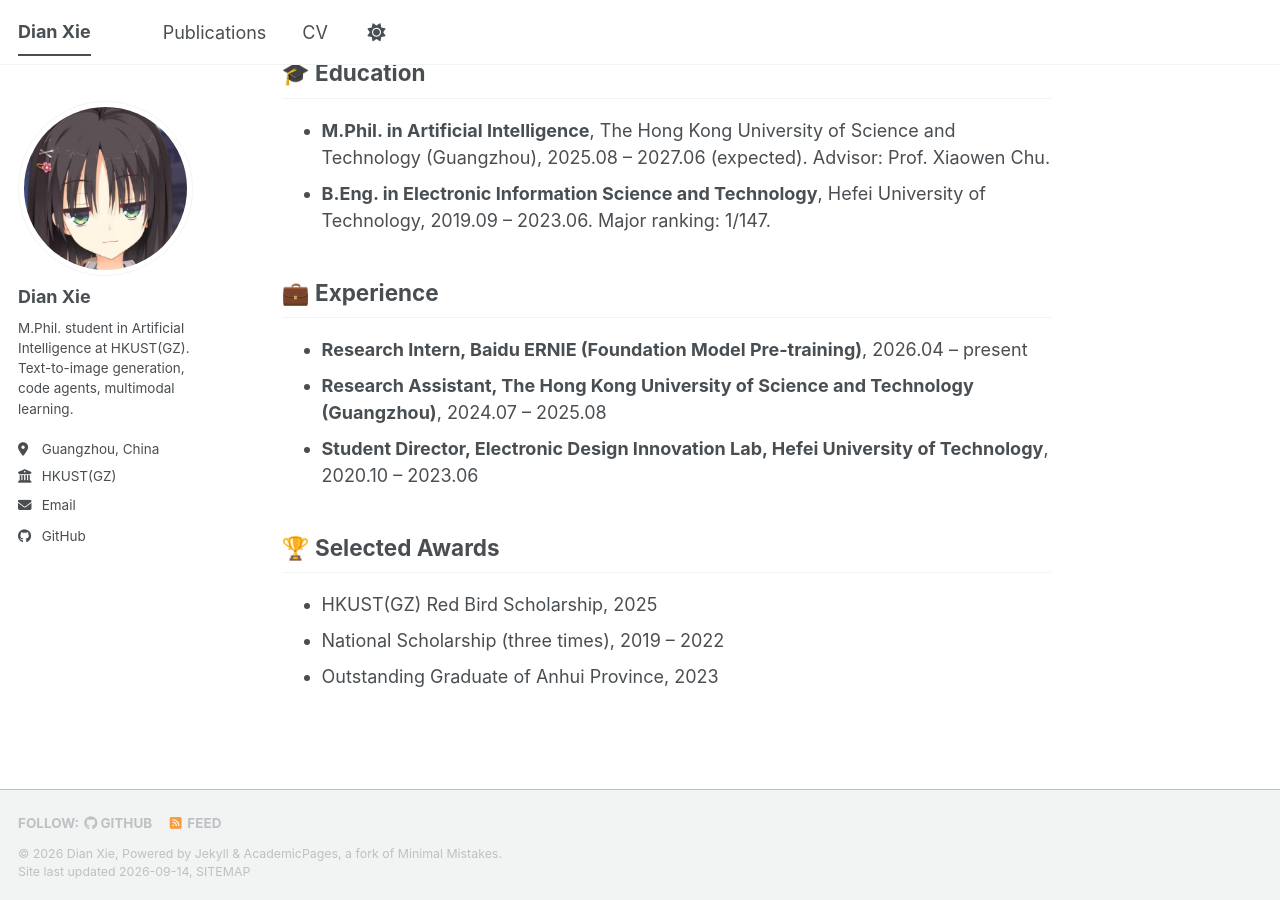
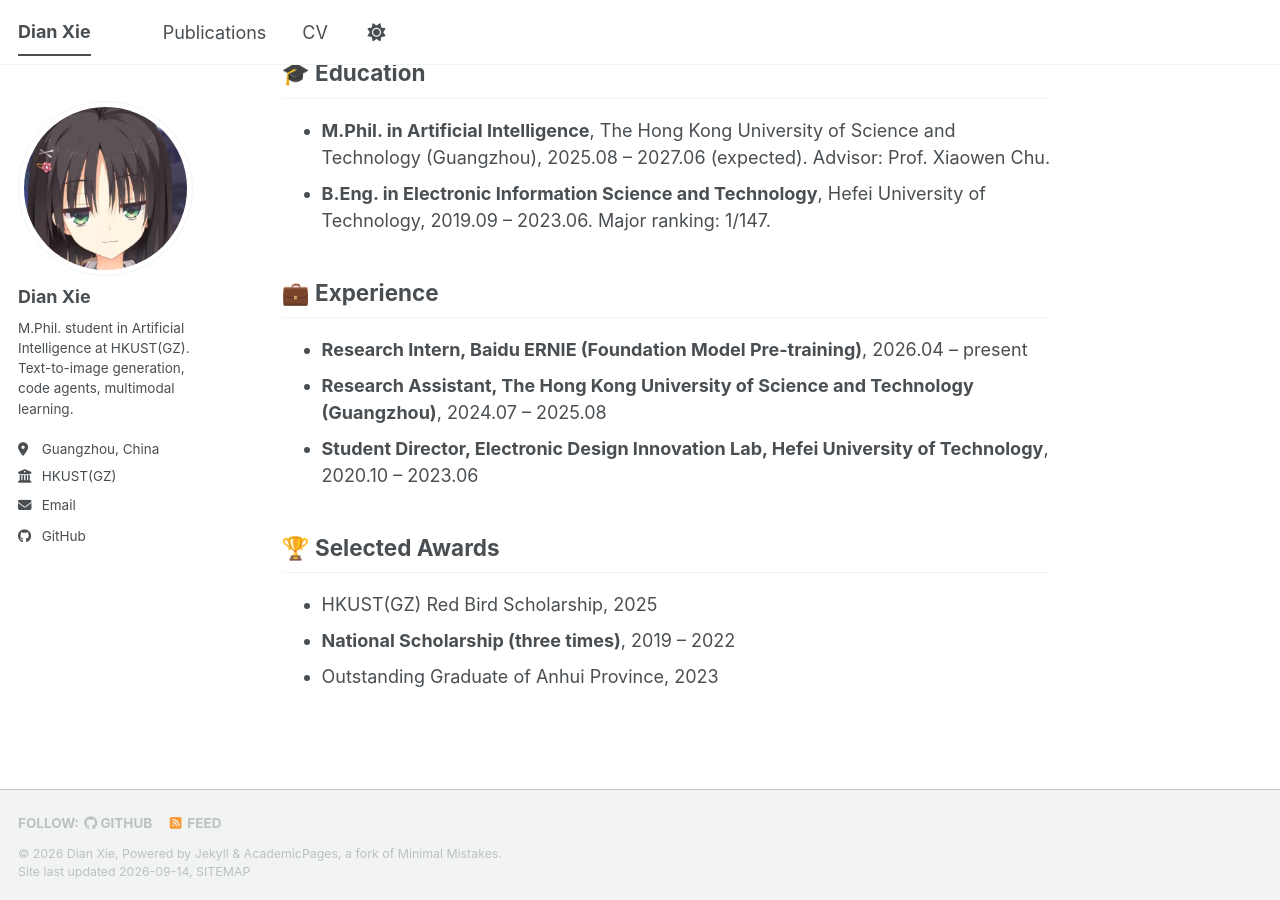
Before and after one commit to Maxwells-Ayakashi/maxwells-ayakashi.github.io, a Jekyll site: the page built from _pages/about.md, in a window 1280 px wide and 900 px high, scrolled down 1316 px. Built offline with Jekyll 4.4.1, drawn with Linux system fonts in a browser that asks for light colours; a style sheet for code colours, icons or effects is not loaded.

```diff
--- a/_pages/about.md
+++ b/_pages/about.md
@@ -44,5 +44,5 @@ My research interests lie in **Text-to-Image Generation**, **Evaluation of Gener
 ## 🏆 Selected Awards
 
 - HKUST(GZ) Red Bird Scholarship, 2025
-- National Scholarship (three times), 2019 – 2022
+- **National Scholarship (three times)**, 2019 – 2022
 - Outstanding Graduate of Anhui Province, 2023
```
Also changed, not shown: _pages/cv.md (+1 -1 lines).
